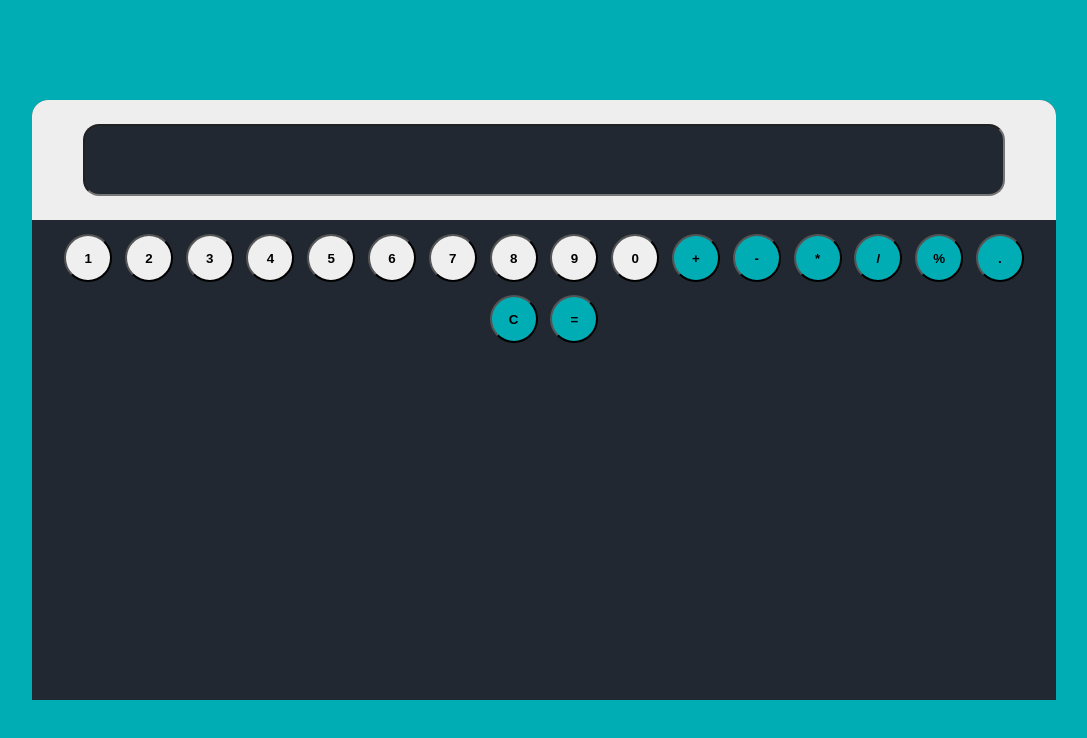
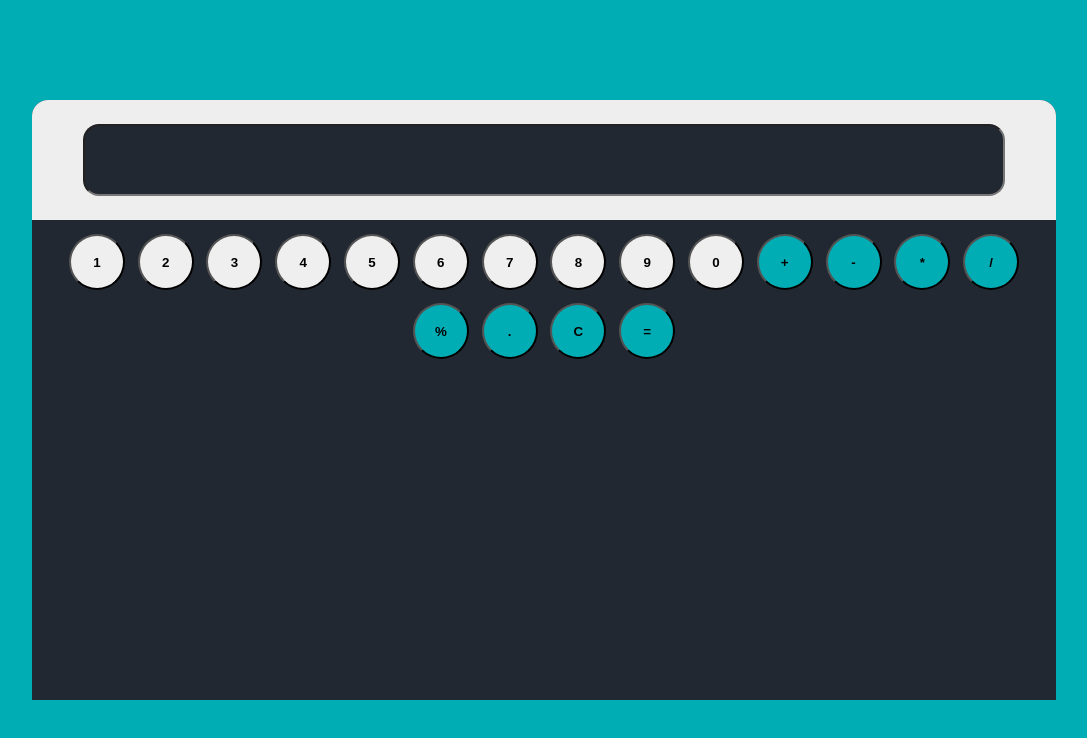
Before and after one commit to Tomba-Hopkins/Ini-Belajar-Javascript, a plain HTML site: page kalkulator/index.html in a window 1280 px wide. Shown: the whole page, without its empty margins (96-1183 px from the left). Drawn offline with Linux system fonts and the light colour scheme.

Commit message:
gedein lagi

```diff
--- a/kalkulator/style.css
+++ b/kalkulator/style.css
@@ -66,8 +66,8 @@ body {
 }
 
 .kalkulator .keyboard button{
-    width: 3rem;
-    height: 3rem;
+    width: 3.5rem;
+    height: 3.5rem;
     margin: 0.4rem;
     border-radius: 50%;
     font-weight: bold;
```
